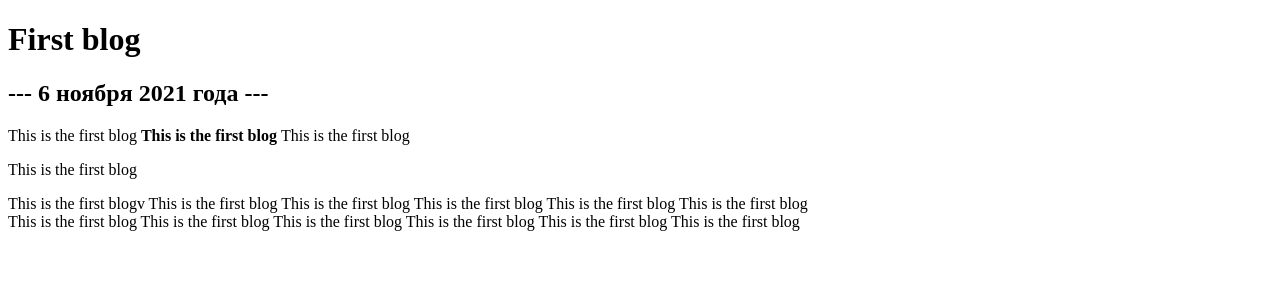
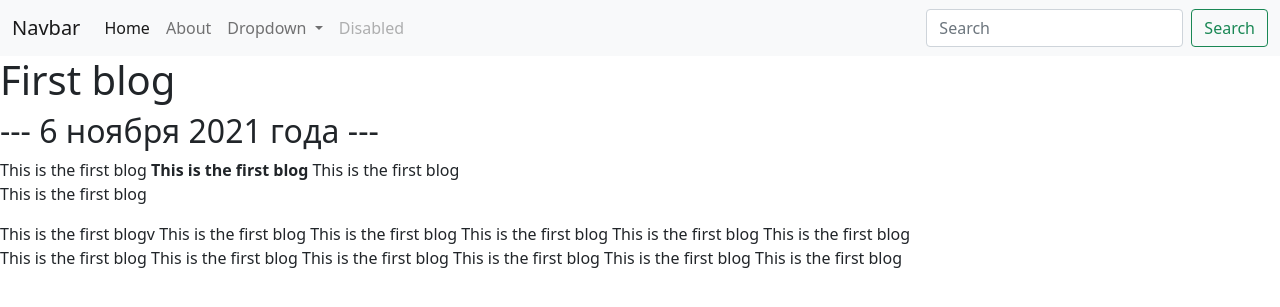
Before and after one commit to unliven/Portfolio_prj, a Django app: page /blog/4/ in a window 1280 px wide. Shown: the top 307 px of the page. Run offline with Django 3.2, Linux system fonts and the light colour scheme; data comes from the database, SQL or seed files in the repository.

Commit message:
Base template

```diff
--- a/templates/blog/detail.html
+++ b/templates/blog/detail.html
@@ -1,13 +1,9 @@
-<!DOCTYPE html>
-<html lang="en">
-<head>
-    <meta charset="UTF-8">
-    <title>Blog detail</title>
-</head>
-<body>
+{% extends 'portf/base.html' %}
+{% block title %}Blog Detail{% endblock %}
+
+{% block content %}
 <h1>{{ blog.title }}</h1>
 <h2>{{ blog.date | date:'--- j E Y года ---' }}</h2>
 
 {{ blog.description | safe }}
-</body>
-</html>
+{% endblock %}
--- /dev/null
+++ b/templates/portf/base.html
@@ -0,0 +1,66 @@
+<!doctype html>
+<html lang="en">
+  <head>
+    <!-- Required meta tags -->
+    <meta charset="utf-8">
+    <meta name="viewport" content="width=device-width, initial-scale=1">
+
+    <!-- Bootstrap CSS -->
+    <link href="https://cdn.jsdelivr.net/npm/bootstrap@5.1.3/dist/css/bootstrap.min.css" rel="stylesheet" integrity="sha384-1BmE4kWBq78iYhFldvKuhfTAU6auU8tT94WrHftjDbrCEXSU1oBoqyl2QvZ6jIW3" crossorigin="anonymous">
+
+    <title>{% block title %}{% endblock %}</title>
+  </head>
+  <body>
+  <nav class="navbar navbar-expand-lg navbar-light bg-light">
+  <div class="container-fluid">
+    <a class="navbar-brand" href="#">Navbar</a>
+    <button class="navbar-toggler" type="button" data-bs-toggle="collapse" data-bs-target="#navbarSupportedContent" aria-controls="navbarSupportedContent" aria-expanded="false" aria-label="Toggle navigation">
+      <span class="navbar-toggler-icon"></span>
+    </button>
+    <div class="collapse navbar-collapse" id="navbarSupportedContent">
+      <ul class="navbar-nav me-auto mb-2 mb-lg-0">
+        <li class="nav-item">
+          <a class="nav-link active" aria-current="page" href="#">Home</a>
+        </li>
+        <li class="nav-item">
+          <a class="nav-link" href="#">About</a>
+        </li>
+        <li class="nav-item dropdown">
+          <a class="nav-link dropdown-toggle" href="#" id="navbarDropdown" role="button" data-bs-toggle="dropdown" aria-expanded="false">
+            Dropdown
+          </a>
+          <ul class="dropdown-menu" aria-labelledby="navbarDropdown">
+            <li><a class="dropdown-item" href="#">Action</a></li>
+            <li><a class="dropdown-item" href="#">Another action</a></li>
+            <li><hr class="dropdown-divider"></li>
+            <li><a class="dropdown-item" href="#">Something else here</a></li>
+          </ul>
+        </li>
+        <li class="nav-item">
+          <a class="nav-link disabled">Disabled</a>
+        </li>
+      </ul>
+      <form class="d-flex">
+        <input class="form-control me-2" type="search" placeholder="Search" aria-label="Search">
+        <button class="btn btn-outline-success" type="submit">Search</button>
+      </form>
+    </div>
+   </div>
+  </nav>
+
+
+ {% block content %}{% endblock %}
+
+
+    <!-- Optional JavaScript; choose one of the two! -->
+
+    <!-- Option 1: Bootstrap Bundle with Popper -->
+    <script src="https://cdn.jsdelivr.net/npm/bootstrap@5.1.3/dist/js/bootstrap.bundle.min.js" integrity="sha384-ka7Sk0Gln4gmtz2MlQnikT1wXgYsOg+OMhuP+IlRH9sENBO0LRn5q+8nbTov4+1p" crossorigin="anonymous"></script>
+
+    <!-- Option 2: Separate Popper and Bootstrap JS -->
+    <!--
+    <script src="https://cdn.jsdelivr.net/npm/@popperjs/core@2.10.2/dist/umd/popper.min.js" integrity="sha384-7+zCNj/IqJ95wo16oMtfsKbZ9ccEh31eOz1HGyDuCQ6wgnyJNSYdrPa03rtR1zdB" crossorigin="anonymous"></script>
+    <script src="https://cdn.jsdelivr.net/npm/bootstrap@5.1.3/dist/js/bootstrap.min.js" integrity="sha384-QJHtvGhmr9XOIpI6YVutG+2QOK9T+ZnN4kzFN1RtK3zEFEIsxhlmWl5/YESvpZ13" crossorigin="anonymous"></script>
+    -->
+  </body>
+</html>
```
Also changed, not shown: templates/blog/all_blogs.html (+6 -9 lines), templates/portf/home.html (+6 -7 lines).
